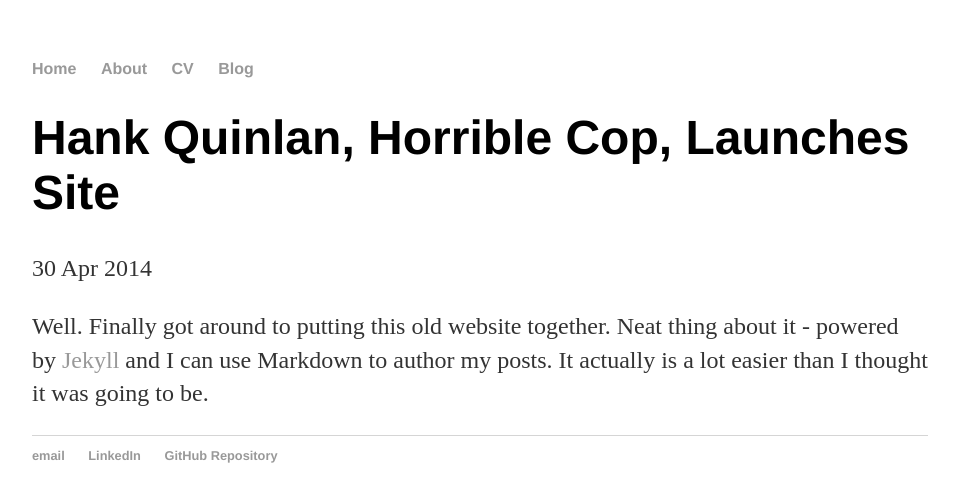
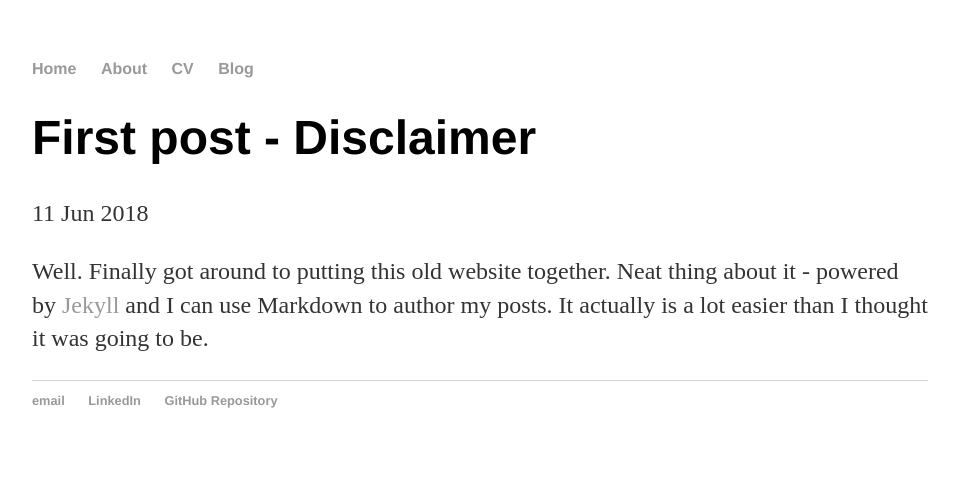
Before and after one commit to hsalil89/hsalil89.github.io, a Jekyll site: the page built from _posts/2018-06-07-first-post.md, in a window 1280 px wide. Shown: the top 502 px of the page, without its empty margins (160-1119 px from the left). Built offline with Jekyll 4.4.1, drawn with Linux system fonts in a browser that asks for light colours.

Commit message:
Update 2018-06-07-first-post.md

```diff
--- a/_posts/2018-06-07-first-post.md
+++ b/_posts/2018-06-07-first-post.md
@@ -1,7 +1,7 @@
 ---
 layout: post
-title: "Hank Quinlan, Horrible Cop, Launches Site"
-date: 2014-04-30
+title: "First post - Disclaimer"
+date: 2018-06-11
 ---
 
 Well. Finally got around to putting this old website together. Neat thing about it - powered by [Jekyll](http://jekyllrb.com) and I can use Markdown to author my posts. It actually is a lot easier than I thought it was going to be.
```
